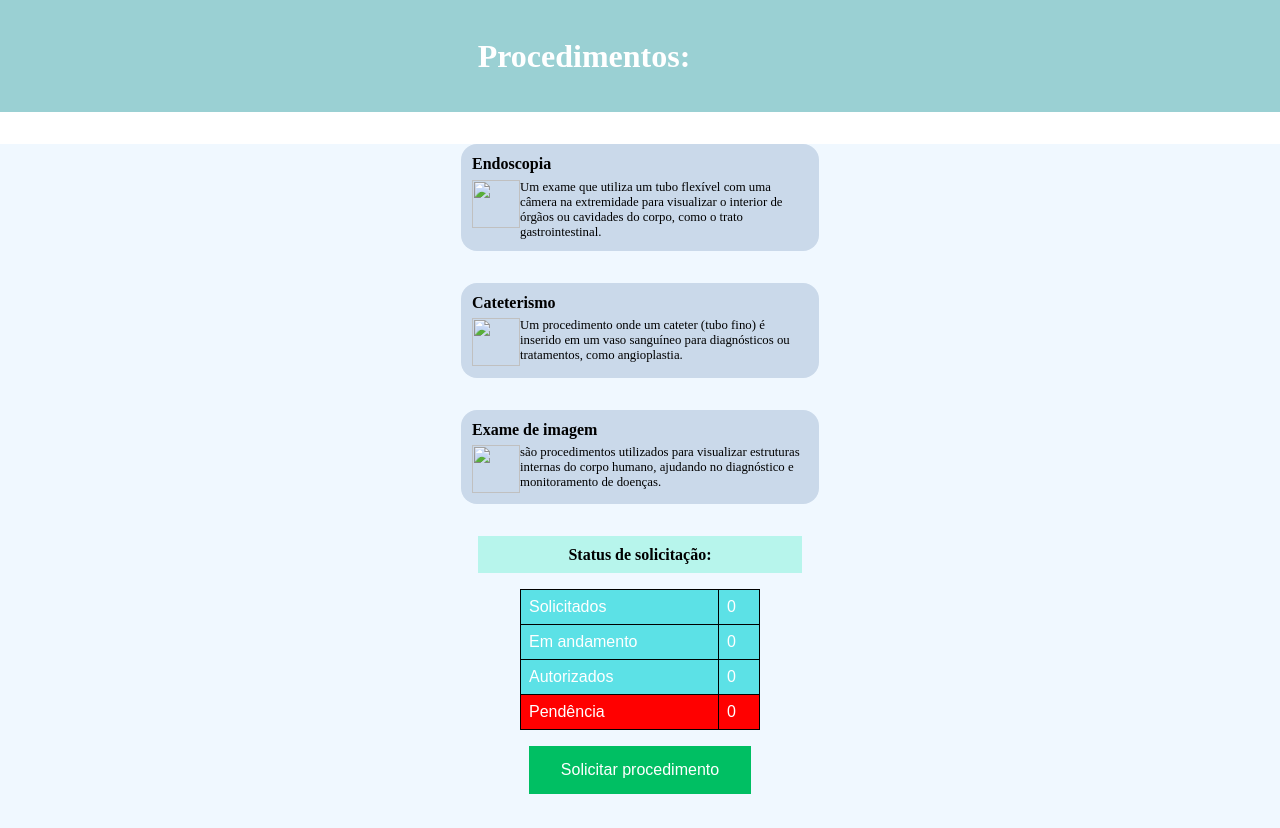
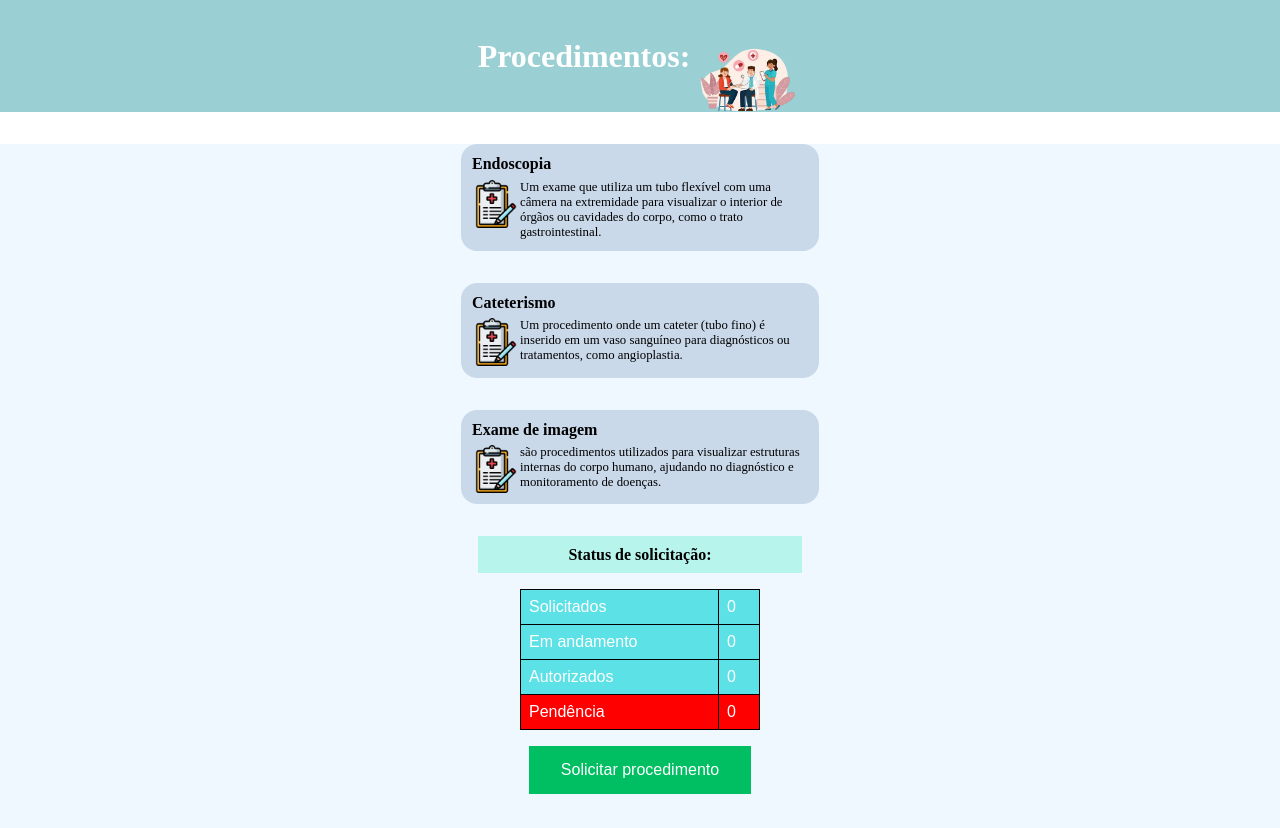
Before and after one commit to kdugaspar/farmacia-projeto, a plain HTML site: page procedimentos.html in a window 1280 px wide. Drawn offline with Linux system fonts and the light colour scheme; the site is published under a folder, as on GitHub Pages, so addresses that start at the root find nothing.

Commit message:
Atualização

```diff
--- a/procedimentos.html
+++ b/procedimentos.html
@@ -125,13 +125,13 @@ button{
     <main>
         <div class="topo">
             <h1 class="titulo-vacinacao">Procedimentos:</h1>
-            <img class="topo-img" src="/pngtree-hand-drawn-illustration-of-doctors-giving-patients-physical-examination-png-image_4267516-removebg-preview.png" alt="">
+            <img class="topo-img" src="pngtree-hand-drawn-illustration-of-doctors-giving-patients-physical-examination-png-image_4267516-removebg-preview.png" alt="">
         </div>
         <div class="bloco-dados">
             <div class="dados-grupo">
                 <h1 class="titulos-dados">Endoscopia </h1>
                 <div class="img-paragrafo">
-                    <img class="prancheta" src="/prancheta.png" alt="">
+                    <img class="prancheta" src="prancheta.png" alt="">
                 <p>
                     Um exame que utiliza um tubo flexível com uma câmera na extremidade para visualizar o interior de órgãos ou cavidades do corpo, como o trato gastrointestinal.
                 </p>
@@ -141,7 +141,7 @@ button{
             <div class="dados-grupo">
                 <h1 class="titulos-dados">Cateterismo </h1>
                 <div class="img-paragrafo">
-                <img class="prancheta" src="/prancheta.png" alt="">
+                <img class="prancheta" src="prancheta.png" alt="">
                 <p>
                     Um procedimento onde um cateter (tubo fino) é inserido em um vaso sanguíneo para diagnósticos ou tratamentos, como angioplastia.
                 </p>
@@ -151,7 +151,7 @@ button{
             <div class="dados-grupo">
                 <h1 class="titulos-dados">Exame de imagem </h1>
                 <div class="img-paragrafo">
-                    <img class="prancheta" src="/prancheta.png" alt="">
+                    <img class="prancheta" src="prancheta.png" alt="">
                     <p>
                         são procedimentos utilizados para visualizar estruturas internas do corpo humano, ajudando no diagnóstico e monitoramento de doenças.
                     </p>
```
Also changed, not shown: vacinação.html (+2 -2 lines).
